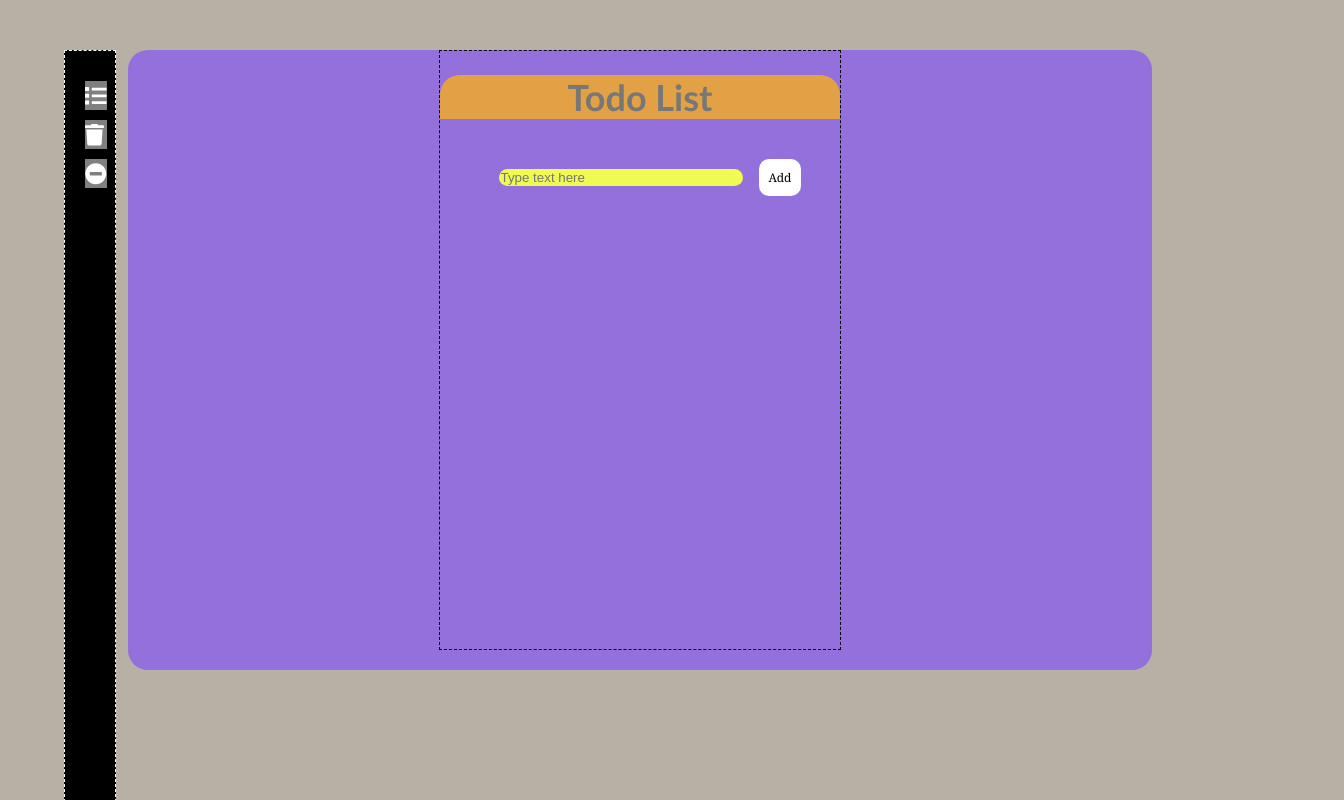
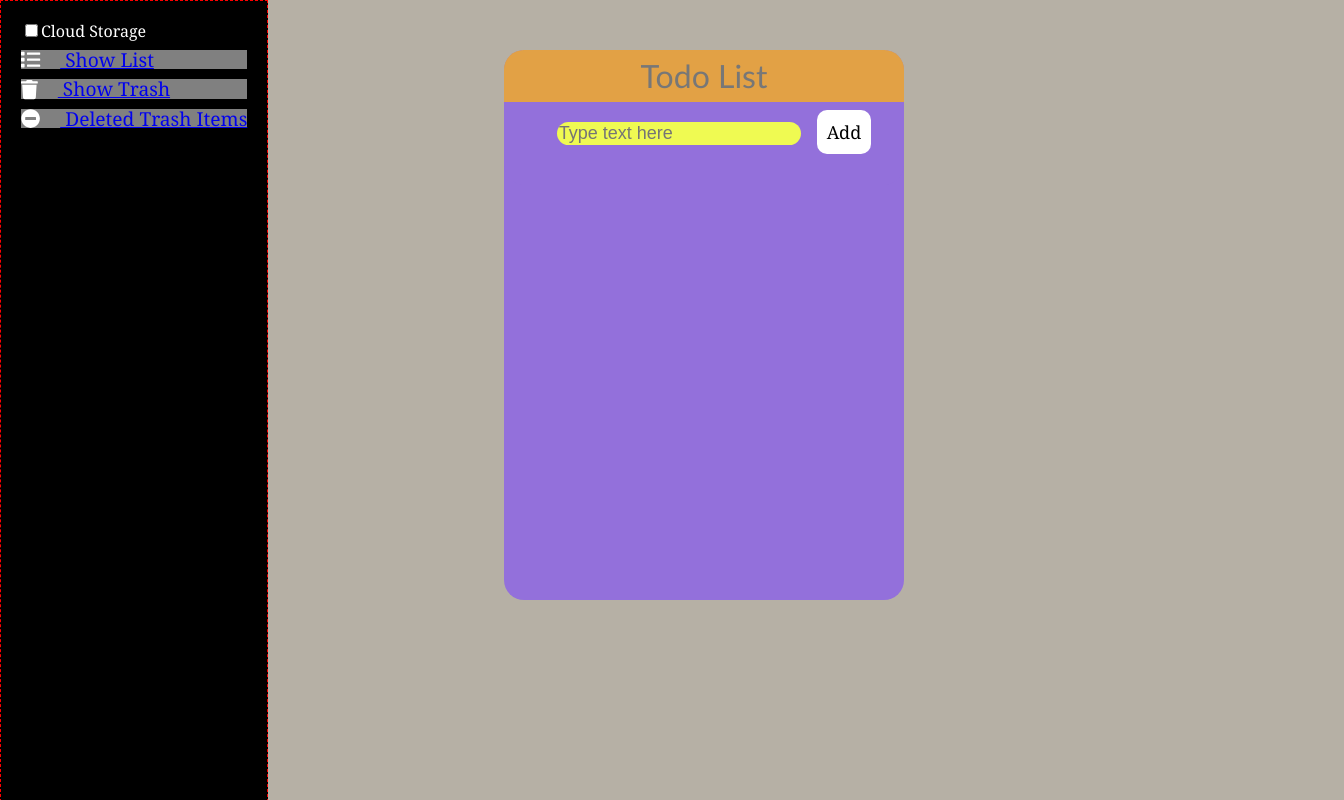
Before and after one commit to juliangarcia1/todo-list, a React (Create React App) app: page / in a window 1280 px wide. Shown: the whole page, 1344 px wide, since content can reach past the window. Built offline with nearby package versions, Linux system fonts and the light colour scheme.

Commit message:
Update menu and todo-list card

```diff
--- a/src/App.css
+++ b/src/App.css
@@ -1,29 +1,81 @@
+/* Reset style */
+
+
+html, body, div, span, applet, object, iframe,
+h1, h2, h3, h4, h5, h6, p, blockquote, pre,
+a, abbr, acronym, address, big, cite, code,
+del, dfn, em, img, ins, kbd, q, s, samp,
+small, strike, strong, sub, sup, tt, var,
+b, u, i, center,
+dl, dt, dd, ol, ul, li,
+fieldset, form, label, legend,
+table, caption, tbody, tfoot, thead, tr, th, td,
+article, aside, canvas, details, embed,
+figure, figcaption, footer, header, hgroup,
+menu, nav, output, ruby, section, summary,
+time, mark, audio, video {
+	margin: 0;
+	padding: 0;
+	border: 0;
+	font-size: 100%;
+	font: inherit;
+	vertical-align: baseline;
+}
+/* HTML5 display-role reset for older browsers */
+article, aside, details, figcaption, figure,
+footer, header, hgroup, menu, nav, section {
+	display: block;
+}
+body {
+	line-height: 1;
+}
+ol, ul {
+	list-style: none;
+}
+blockquote, q {
+	quotes: none;
+}
+blockquote:before, blockquote:after,
+q:before, q:after {
+	content: '';
+	content: none;
+}
+table {
+	border-collapse: collapse;
+	border-spacing: 0;
+}
+/* Style */
+
 body {
     background-color:rgba(78, 64, 37, 0.411);
+    /* overflow:hidden; */
     /* float:left; */
 }
 .App {
     font-family: Georgia, 'Times New Roman', Times, serif;
-    font-size: large;
-    background-color: mediumpurple;
+    font-size: x-largea;
+    /* background-color: mediumpurple; */
     min-height: 600px;
     /* width: 500px; */
-    width: 80%;
-    margin: 50px auto;
+    width: 100%;
+    /* margin: 50px auto; */
     border-radius: 20px;
     padding:0 0 20px 0;
     display: flex;
-    justify-content: space-around;
+    justify-content: center;
+    margin-left: 5%;
+    margin-right: 250px;
+    /* overflow: hidden; */
 
 }
 
 .Menu {
     background-color: black;
     border: 1px dashed;
-    width: 50px;
+    width: 5%;
     color: white;
     position: fixed;
-    left: 5%;
+    left: 0%;
     height:100%;
 
 }
@@ -42,7 +94,9 @@
 }
 
 .Content {
-    border: 1px dashed;
-    width:400px
-    /* flex:1 1 20%; */
+    width:400px;
+    background-color: mediumpurple;
+    border-radius: 20px;
+    margin-top: 50px;
+
 }
--- a/src/components/ListItem/ListItem.css
+++ b/src/components/ListItem/ListItem.css
@@ -12,12 +12,13 @@
     display: inline-block;
     width: 60%;
     margin: 20px;
+    padding: 10px 0;
     border-radius: 10px;
     background-color: deepskyblue;
     text-align: center;
-    font-size: 14px;
     font-family:Georgia, 'Times New Roman', Times, serif;
     vertical-align: middle;
+    font-size: large;
 }
 
 .ListItem-button {
@@ -27,8 +28,7 @@
 .ListItem-button input {
     background-color: #fff;
     border-radius: 10px;
-    /* size: 50px; */
-    padding: 10px;
+    padding: 8px;
     border: none;
-    font-size: 12px;
+    font-size: large;
 }
--- a/src/components/TextField/TextField.css
+++ b/src/components/TextField/TextField.css
@@ -1,6 +1,8 @@
 .TextField-form {
     background-color: mediumpurple;
     text-align: center;
+    border-radius: 0 0 20px 20px;
+    padding-bottom: 20px;
 }
 
 .TextField-text {
@@ -19,7 +21,8 @@
     background-color: rgb(239, 250, 82);
     border: none;
     border-radius: 30px;
-    width:100%
+    width:100%;
+    font-size: large;
 }
 
 .TextField-button input{
@@ -29,5 +32,5 @@
     border-radius: 10px;
     padding: 10px;
     font-family: Georgia, 'Times New Roman', Times, serif;
-    font-size: 12px;
+    font-size: large;
 }
--- a/src/components/Title/Title.css
+++ b/src/components/Title/Title.css
@@ -23,5 +23,7 @@
     color: #777;
     background-color: rgba(243, 172, 39, 0.589);
     border-radius: 20px 20px 0px 0px;
+    padding: 10px 0;
+    font-size: xx-large;
 
 }
```
